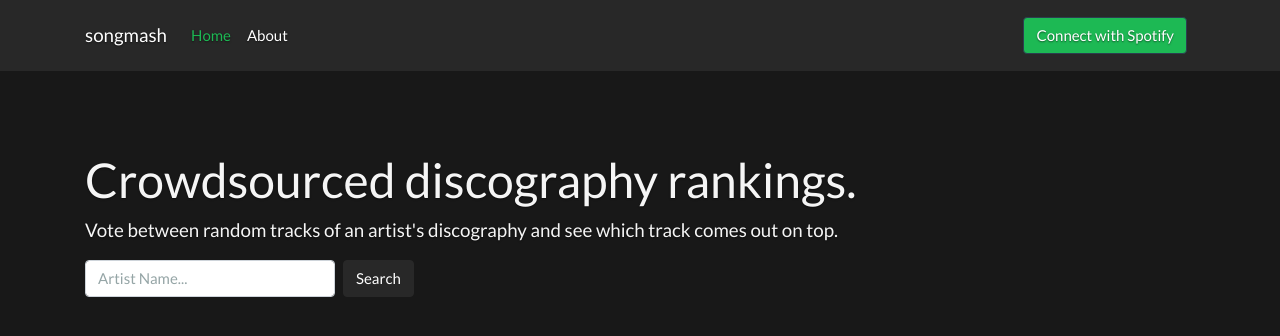
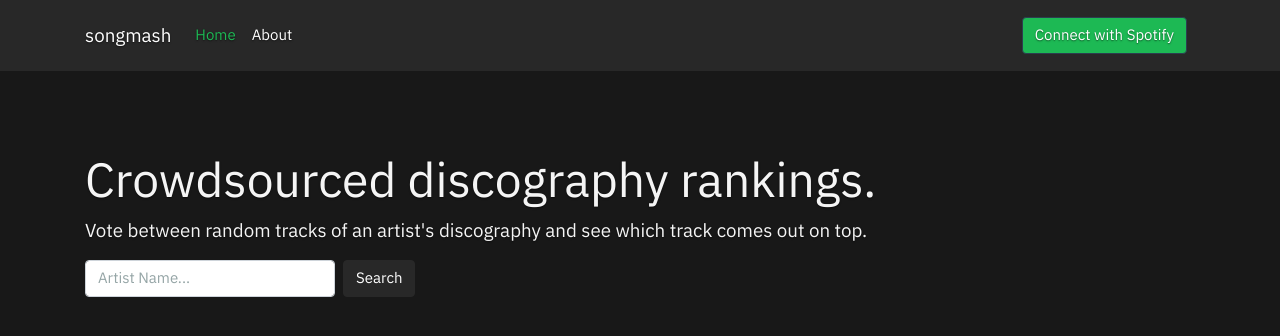
Before and after one commit to livingag/songmash, a Flask app: page / in a window 1280 px wide. Shown: the top 336 px of the page. Run offline with Flask 2, Linux system fonts and the light colour scheme; some libraries are stand-ins or nearby versions.

Commit message:
change font and add local video

```diff
--- a/templates/base.html
+++ b/templates/base.html
@@ -8,6 +8,9 @@
         <link rel="stylesheet" href="https://cdnjs.cloudflare.com/ajax/libs/animate.css/3.5.2/animate.min.css">
         <link rel="stylesheet" href="https://use.fontawesome.com/releases/v5.0.8/css/solid.css" integrity="sha384-v2Tw72dyUXeU3y4aM2Y0tBJQkGfplr39mxZqlTBDUZAb9BGoC40+rdFCG0m10lXk" crossorigin="anonymous">
         <link rel="stylesheet" href="https://use.fontawesome.com/releases/v5.0.8/css/fontawesome.css" integrity="sha384-q3jl8XQu1OpdLgGFvNRnPdj5VIlCvgsDQTQB6owSOHWlAurxul7f+JpUOVdAiJ5P" crossorigin="anonymous">
+        <link rel="preconnect" href="https://fonts.googleapis.com">
+        <link rel="preconnect" href="https://fonts.gstatic.com" crossorigin>
+        <link href="https://fonts.googleapis.com/css2?family=IBM+Plex+Mono&family=IBM+Plex+Sans&display=swap" rel="stylesheet">
         <style>
             nav {
                 margin-bottom: 5vh;
@@ -20,6 +23,9 @@
                 justify-content: center;
                 color: #f5f5f5;
                 text-shadow: 0 .05rem .1rem rgba(0, 0, 0, .5);
+            }
+            body, h1, h2 {
+                font-family: 'IBM Plex Sans';
             }
         </style>
         {% block head %}
--- a/templates/ranking.html
+++ b/templates/ranking.html
@@ -103,6 +103,7 @@ img {
 <script type="text/javascript">
     $(document).ready(function(){
         Chart.defaults.global.defaultFontColor='#f5f5f5';
+        Chart.defaults.global.defaultFontFamily = 'IBM Plex Sans';
         var ctx = document.getElementById('canvas').getContext('2d');
         $.getJSON($SCRIPT_ROOT + '/_get_plot_data', {
                 artist: "{{ artist.artistid }}"
```
Also changed, not shown: templates/about.html (+3 -4 lines), 1 other file.
